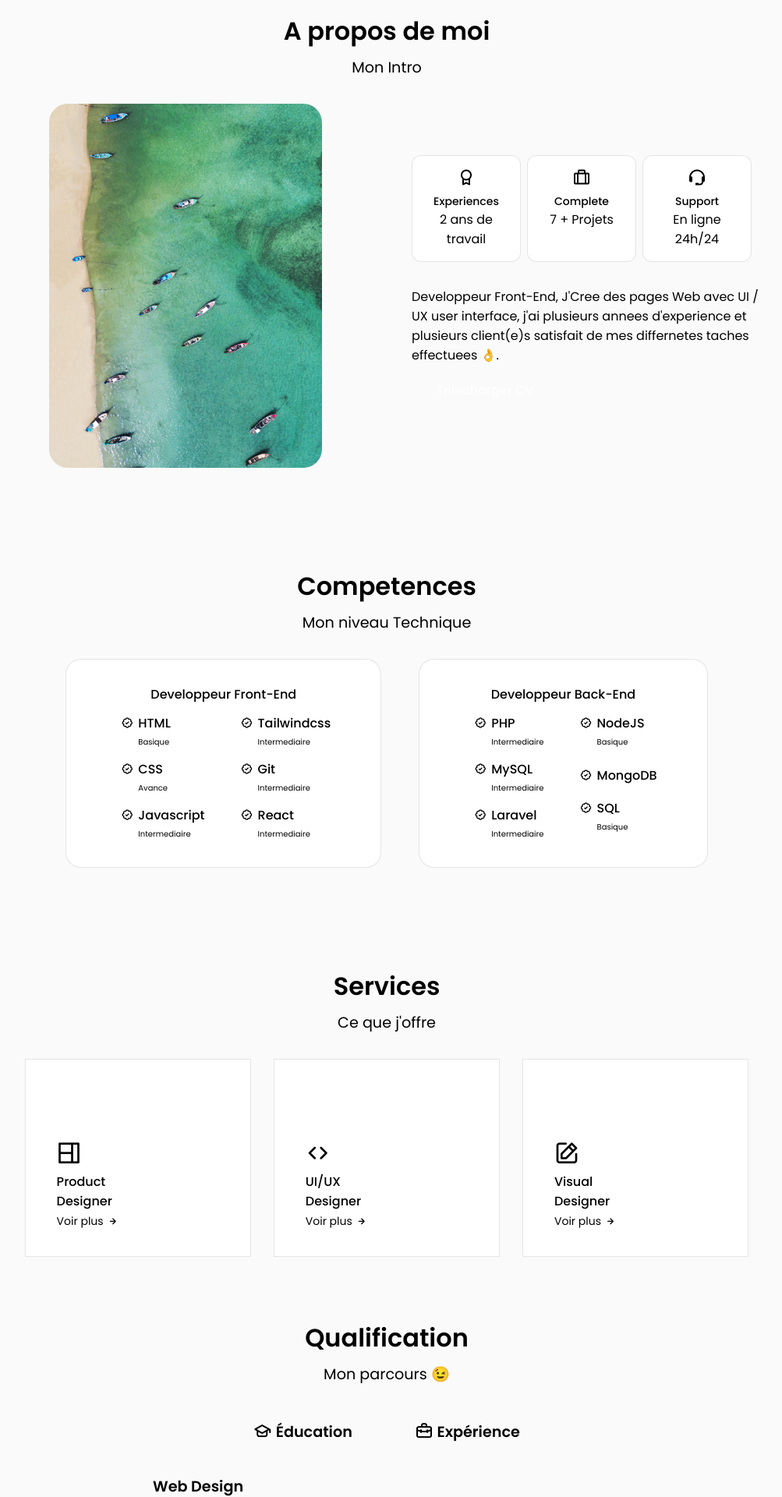
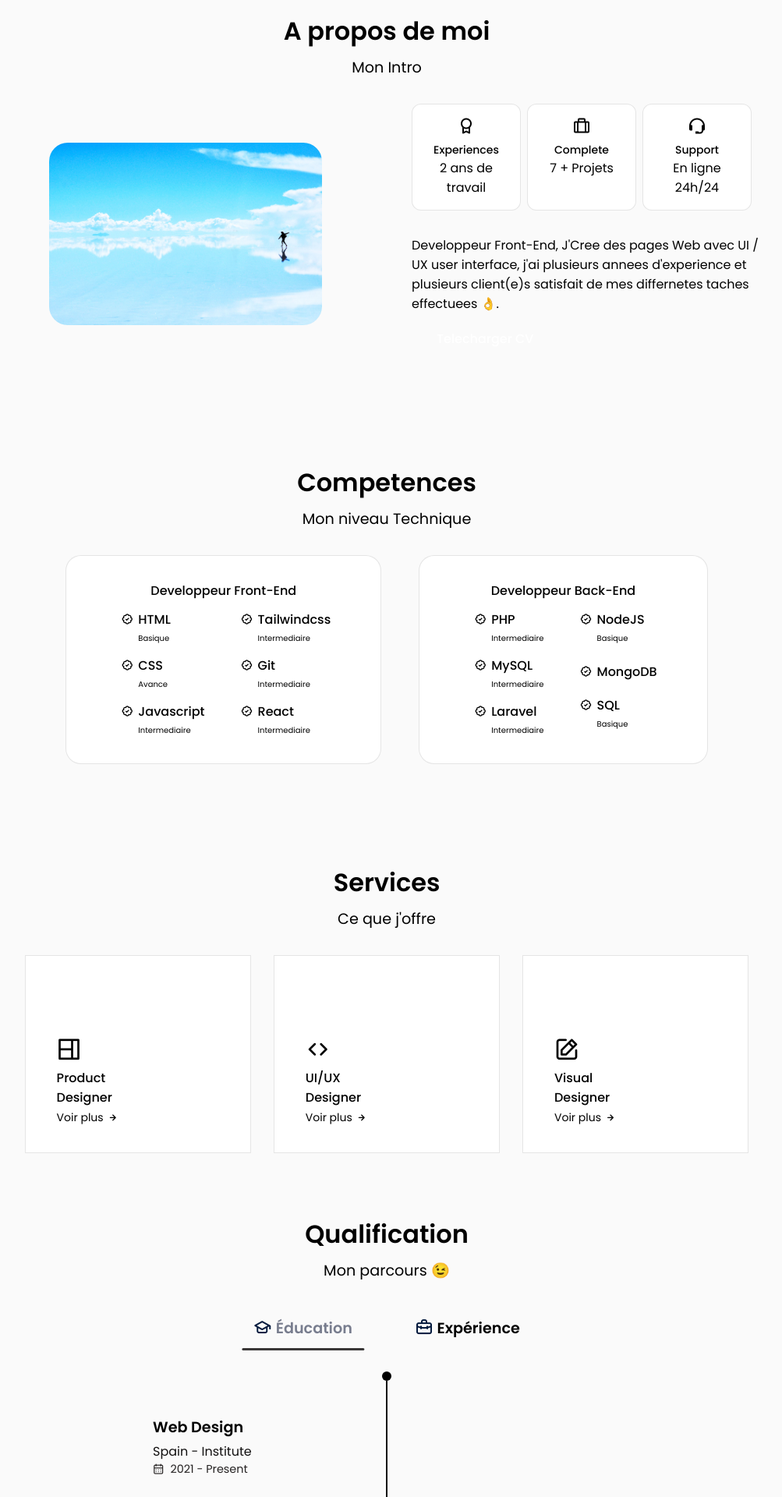
Before and after one commit to Frankam487/my-own-web-site, a React (Vite) app: page / in a window 1280 px wide. Shown: the part 880-2800 px from the top of the page at 78% size, without its empty margins (144-1147 px from the left). Built offline with nearby package versions, Linux system fonts and the light colour scheme.

Commit message:
qualifications styled

```diff
--- a/src/App.jsx
+++ b/src/App.jsx
@@ -4,6 +4,7 @@ import Home from "./components/home/Home"
 import Qualif from "./components/qualifications/Qualif"
 import Services from "./components/services/Services"
 import Skills from "./components/skills/Skills"
+import Testimonial from "./components/testimonial/Testimonial"
 
 const App = () => {
   return (
@@ -14,7 +15,8 @@ const App = () => {
         <About />
         <Skills />
         <Services />
-        <Qualif/>
+        <Qualif />
+        <Testimonial/>
       </div>
     </div>
   )
--- a/src/components/about/About.jsx
+++ b/src/components/about/About.jsx
@@ -7,7 +7,7 @@ const About = () => {
       <h2 className="section__title">A propos de moi</h2>
       <span className="section__subtitle">Mon Intro</span>
       <div className="about__container container grid">
-        <img src="./01.jpg" className="about__img" alt="" />
+        <img src="./clouds.jpg" className="about__img" alt="" />
 
         <div className="about__data">
           <Intro />
--- a/src/components/home/home.css
+++ b/src/components/home/home.css
@@ -145,7 +145,7 @@ button:hover {
   flex: 1;
   min-width: 320px;
   height: 350px;
-  background: url("./01.jpg") center/cover no-repeat;
+  background: url("./clouds.jpg") center/cover no-repeat;
 border: 4px solid rgba(21, 23, 23, 0.309);
   /* border-radius: 50%; */
   box-shadow: 0 10px 20px rgba(0, 0, 0, 0.2);
--- a/src/components/qualifications/qualif.css
+++ b/src/components/qualifications/qualif.css
@@ -141,11 +141,11 @@
 }
 
 .qualif__button:hover {
-  color: var(--primary-color);
+  color: rgba(0, 0, 0, 0.393);
 }
 
 .qualif__active {
-  color: var(--primary-color);
+  color: rgba(4, 14, 46, 0.528);
   font-weight: bold;
   position: relative;
 }
@@ -155,9 +155,9 @@
   position: absolute;
   bottom: -5px;
   left: 50%;
-  width: 50%;
+  width: 90%;
   height: 3px;
-  background-color: var(--primary-color);
+  background-color: rgb(58, 56, 56);
   transform: translateX(-50%);
   border-radius: 2px;
 }
@@ -198,21 +198,21 @@
 
 .qualif__subtitle {
   font-size: 1rem;
-  color: var(--text-color-light);
+  color: rgb(18, 16, 16);
 }
 
 .qualif__calendar {
   font-size: 0.9rem;
-  color: var(--primary-color);
+  color: rgba(35, 31, 31, 0.983);
   display: flex;
   align-items: center;
   gap: 0.5rem;
-  /* background-color: red; */
+
 }
 
 .qualif__icon {
   font-size: 1.5rem;
-  color: var(--primary-color);
+  color: rgb(4, 26, 62);
 }
 
 
@@ -227,20 +227,35 @@
 .qualif__rounder {
   width: 12px;
   height: 12px;
-  background-color: var(--primary-color);
+  background-color: rgb(0, 0, 0);
   border-radius: 50%;
   position: relative;
 }
 
 .qualif__line {
   width: 2px;
-  height: 100%;
-  background-color: var(--primary-color);
+  height: 180px;
+  background-color: rgb(13, 11, 11);
   display: block;
 }
 
 /* ==================== RESPONSIVE DESIGN ==================== */
-@media (max-width: 768px) {
+@media screen and (max-width: 768px){
+  .qualif__sections{
+    grid-template-columns: initial;
+  }
+}
+@media screen and (max-width: 350px) {
+  .qualif__data{
+    gap: .5rem;
+  }
+}
+@media screen and (max-width: 576px) {
+  .qualif__button{
+    margin: 0 var(--mb-0-75);
+  }
+}
+@media screen and (max-width: 768px) {
   .qualif__tabs {
     gap: 1rem;
   }
--- /dev/null
+++ b/src/components/testimonial/Testimonial.jsx
@@ -0,0 +1,12 @@
+import "./testimonial.css"
+const Testimonial = () => {
+  return (
+    <section className="testi container section">
+      <h2 className="section__title">Mes clients disent <strong>...</strong></h2>
+      <span className="section__subtitle">Testimonial🤞 </span>
+      <div className="testi__container"></div>
+    </section>
+  );
+};
+
+export default Testimonial;
```
Also changed, not shown: src/components/testimonial/Data.jsx (added, +40 -0 lines), src/components/testimonial/testimonial.css (added).
